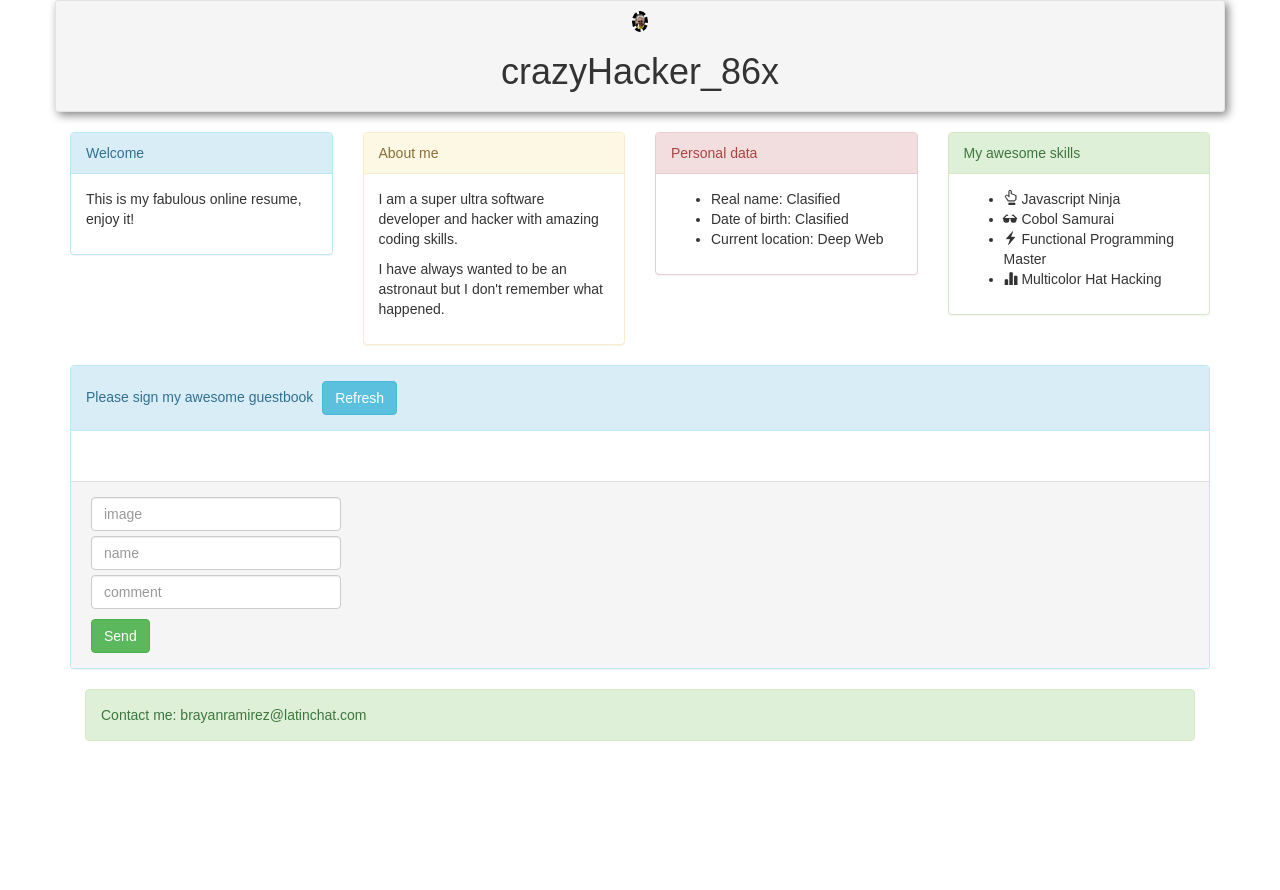
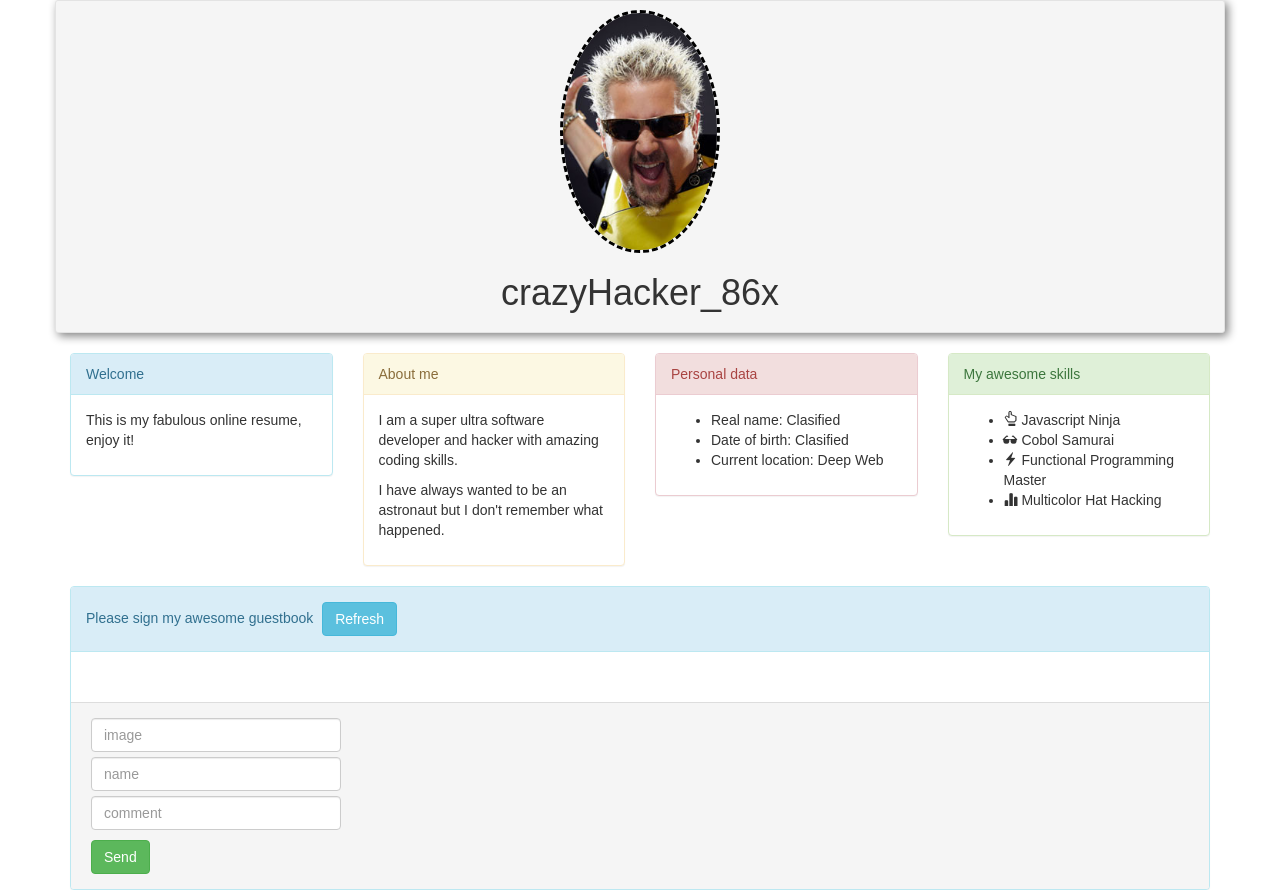
Before and after one commit to hackerschoolmty/frontend-workshop, a plain HTML site: page index.html in a window 1280 px wide. Shown: the top 890 px of the page. Before the commit the page ends 800 px from the top, so only its background shows below. Drawn offline with nearby package versions, Linux system fonts and the light colour scheme; no server answers.

Commit message:
photo style fix

```diff
--- a/css/styles.css
+++ b/css/styles.css
@@ -8,7 +8,7 @@ body {
 }
 
 .photo {
-  max-width: 16px;
+  max-width: 160px;
   border: dashed 3px black;
 }
 
```
